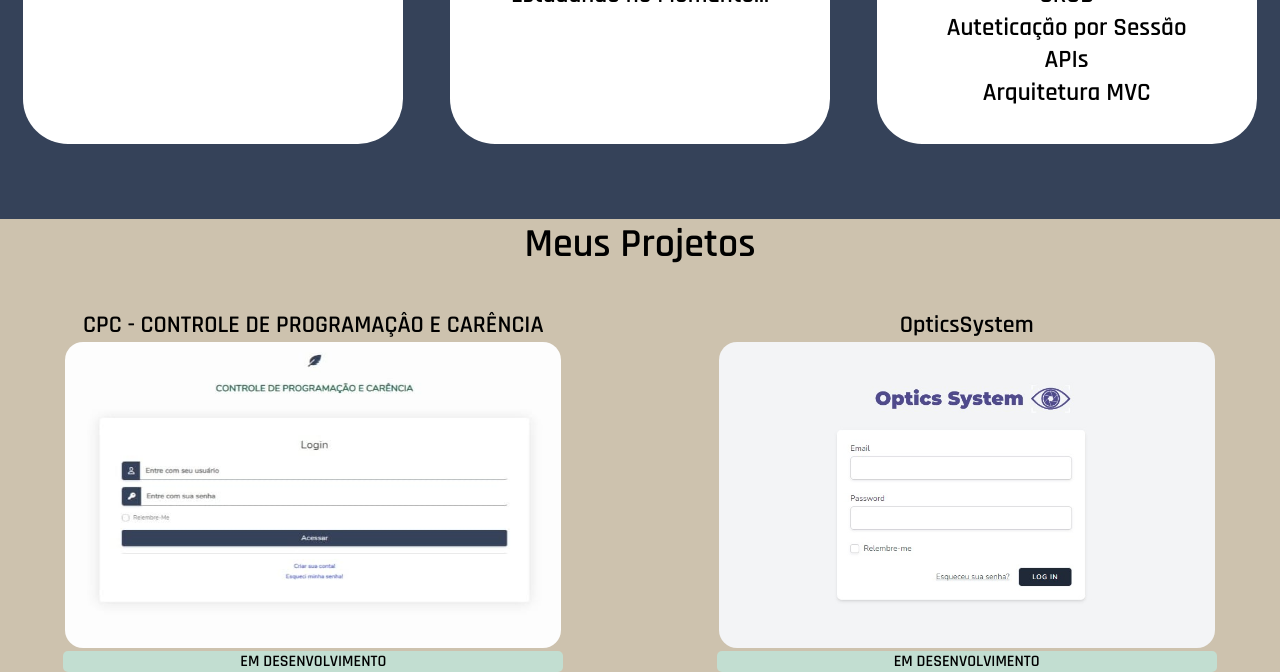
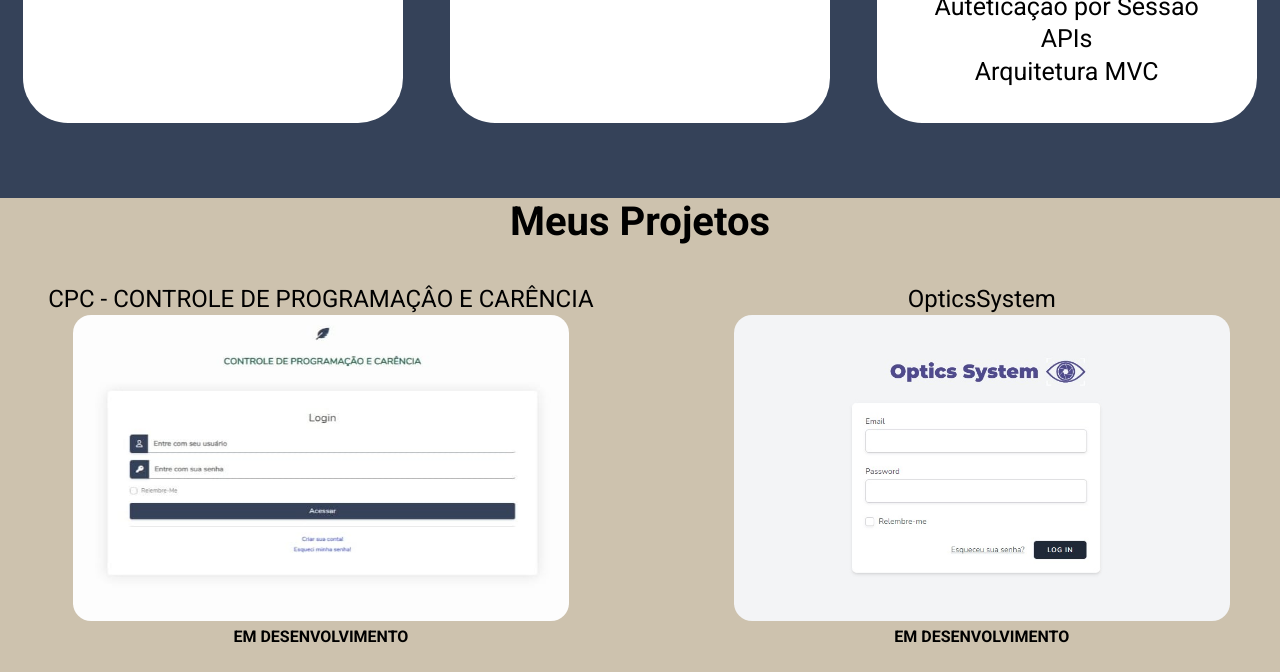
Before and after one commit to TheHeells/Portifolio, a plain HTML site: page index.html in a window 1280 px wide. Shown: the part 920-1592 px from the top of the page. After the commit the page ends 1566 px from the top, so only its background shows below. Drawn offline with Linux system fonts and the light colour scheme.

Commit message:
confirmar

```diff
--- a/assets/css/style.css
+++ b/assets/css/style.css
@@ -1,11 +1,11 @@
-@import url('https://fonts.googleapis.com/css2?family=Rajdhani:wght@300;600&display=swap');
+@import url('https://fonts.googleapis.com/css2?family=Roboto:ital,wght@0,100;0,300;0,400;0,500;0,700;0,900;1,100;1,300;1,400;1,500;1,700;1,900&display=swap');
 
 /* Reset do HTML */
 * {
     margin: 0;
     padding: 0;
     box-sizing: border-box;
-    font-family: 'Rajdhani', sans-serif;
+    font-family: 'Roboto', sans-serif;
 }
 
 body {
@@ -100,7 +100,6 @@ span {
     font-size: 40px;
     color: #354259;
     font-weight: 600;
-
 }
 
 .quemSou p {
@@ -109,7 +108,6 @@ span {
     text-align: justify;
     padding: 15px;
     color: #354259;
-    font-weight: bold;
 }
 
 .img-logo2 {
@@ -161,7 +159,6 @@ span {
     display: flex;
     justify-content: center;
     padding-top: 30px;
-    font-weight: bold;
     font-size: 25px;
     line-height: 0.1;
 }
@@ -190,6 +187,10 @@ span {
 }
 
 /* section Portifolio */
+
+.title-card-portifolio{
+    font-weight: 400;
+}
 /* .portifolio {
     display: flex;
     flex-direction: row;
@@ -376,7 +377,6 @@ span {
     display: flex;
     align-items: center;
     justify-content: center;
-
     border-radius: 20px;
 
 }
@@ -391,15 +391,7 @@ span {
     font-size: 40px;
 }
 
-.faixa-portifolio {
-    display: flex;
-    width: 100%;
-    background-color: #c2ded1;
-    align-items: center;
-    justify-content: center;
-    border-radius: 5px;
-    margin-top: -5px;
-}
+
 
 
 .img-portifolio {
```
